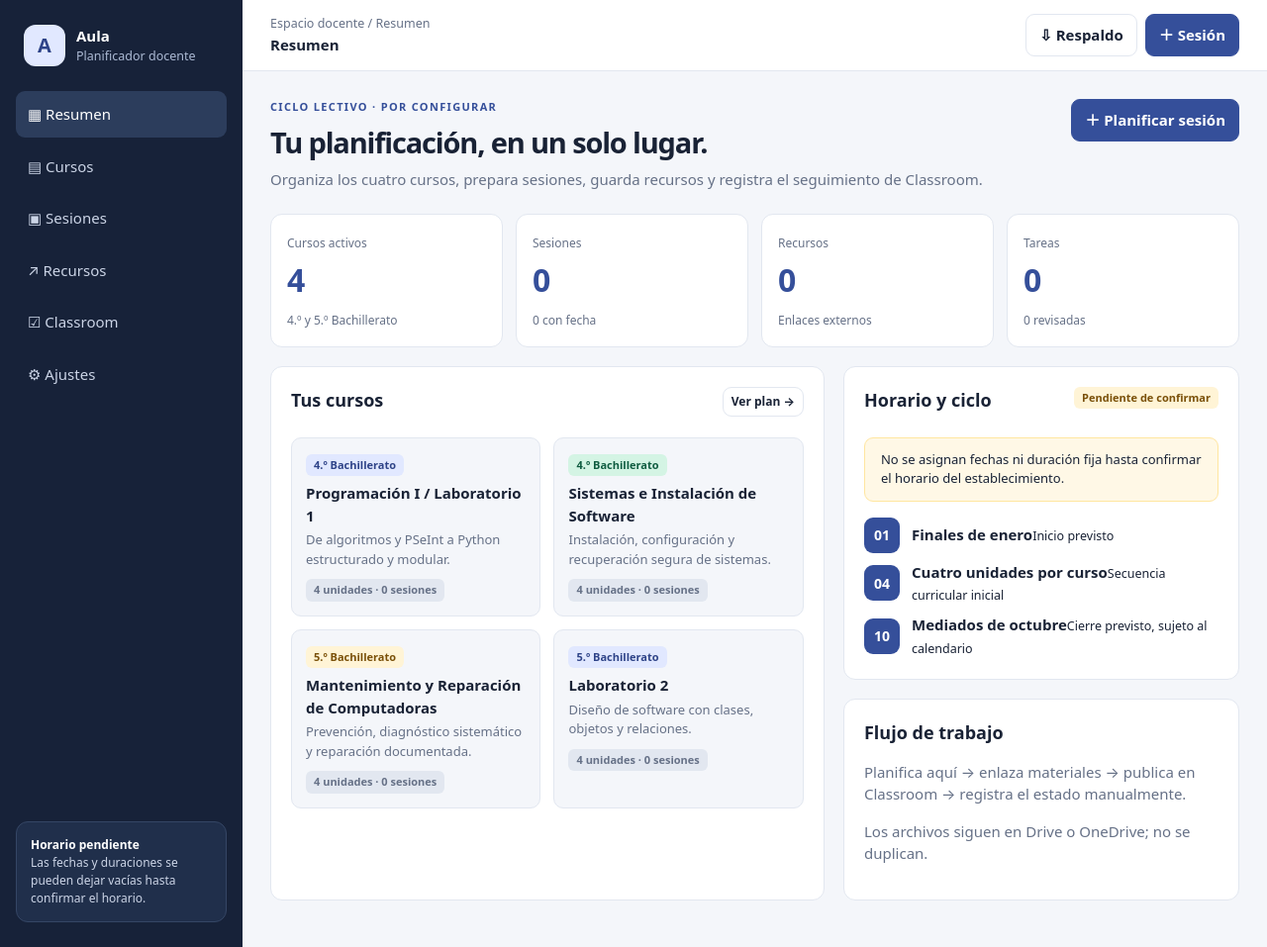
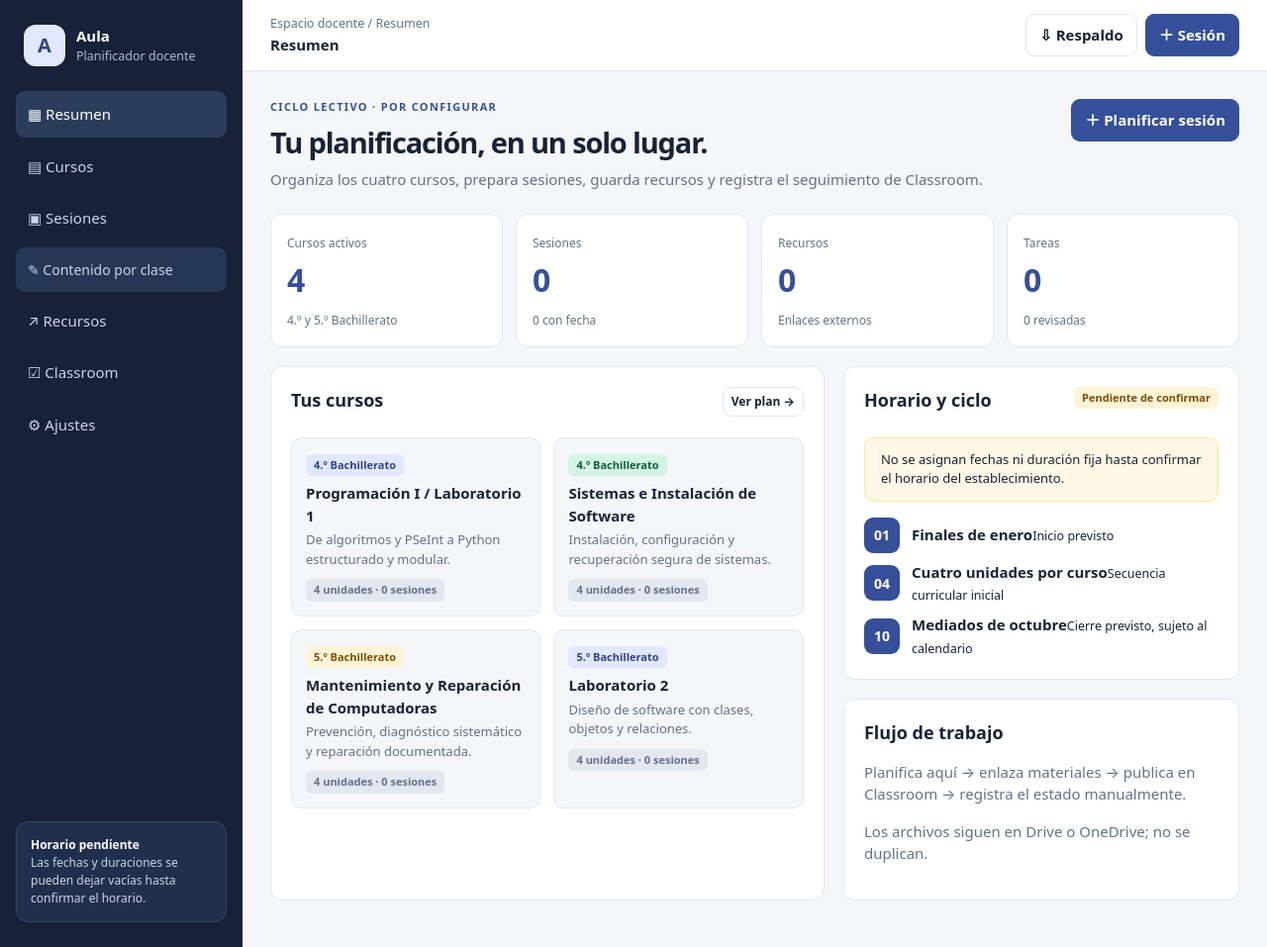
Before and after one commit to Alexandrentt/4to-Computacion, a website built with Vite: page poo_basico/index.html in a window 1280 px wide. Shown: the whole page at 99% size. Built offline with nearby package versions, Linux system fonts and the light colour scheme; no server answers.

Commit message:
Add navigation to detailed class content editor

```diff
--- a/poo_basico/index.html
+++ b/poo_basico/index.html
@@ -565,6 +565,7 @@
         <button class="active" data-page="home">▦ Resumen</button>
         <button data-page="courses">▤ Cursos</button>
         <button data-page="sessions">▣ Sesiones</button>
+        <a href="./contenido.html" style="display:block;text-decoration:none;color:#cbd4e6;background:#263755;padding:12px;border-radius:9px;font-size:14px">✎ Contenido por clase</a>
         <button data-page="resources">↗ Recursos</button>
         <button data-page="tasks">☑ Classroom</button>
         <button data-page="settings">⚙ Ajustes</button>
```
